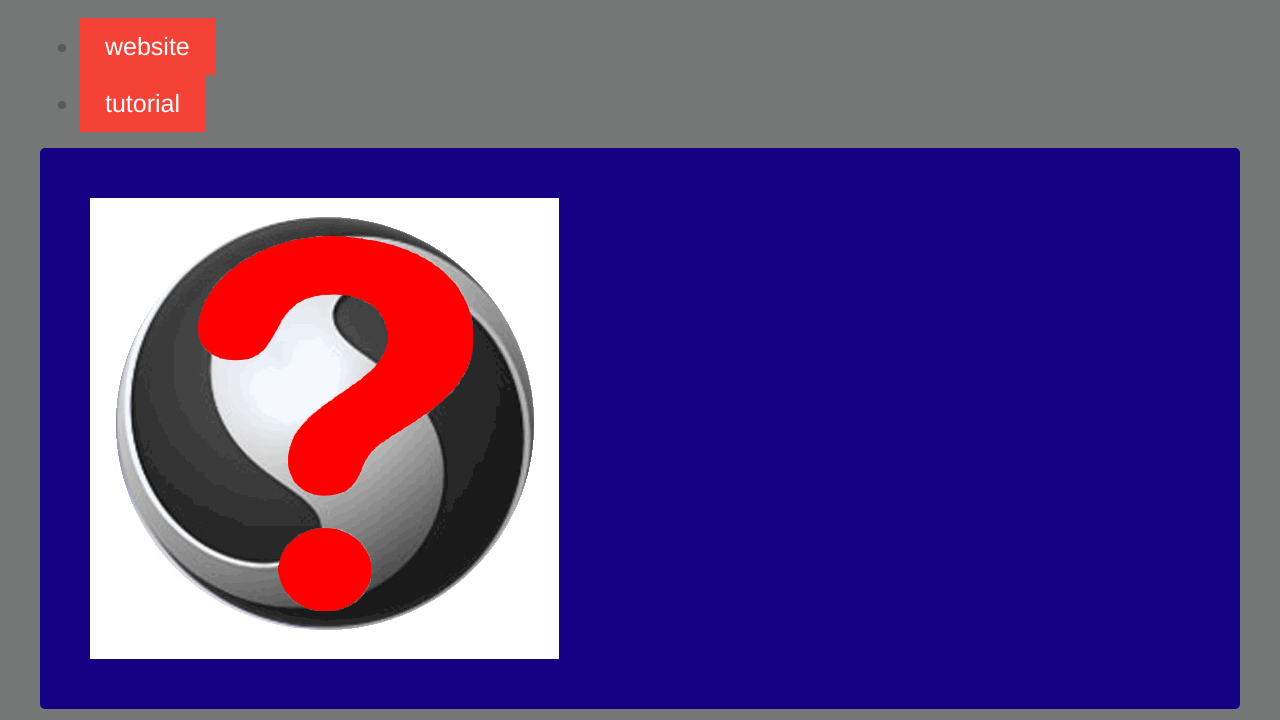
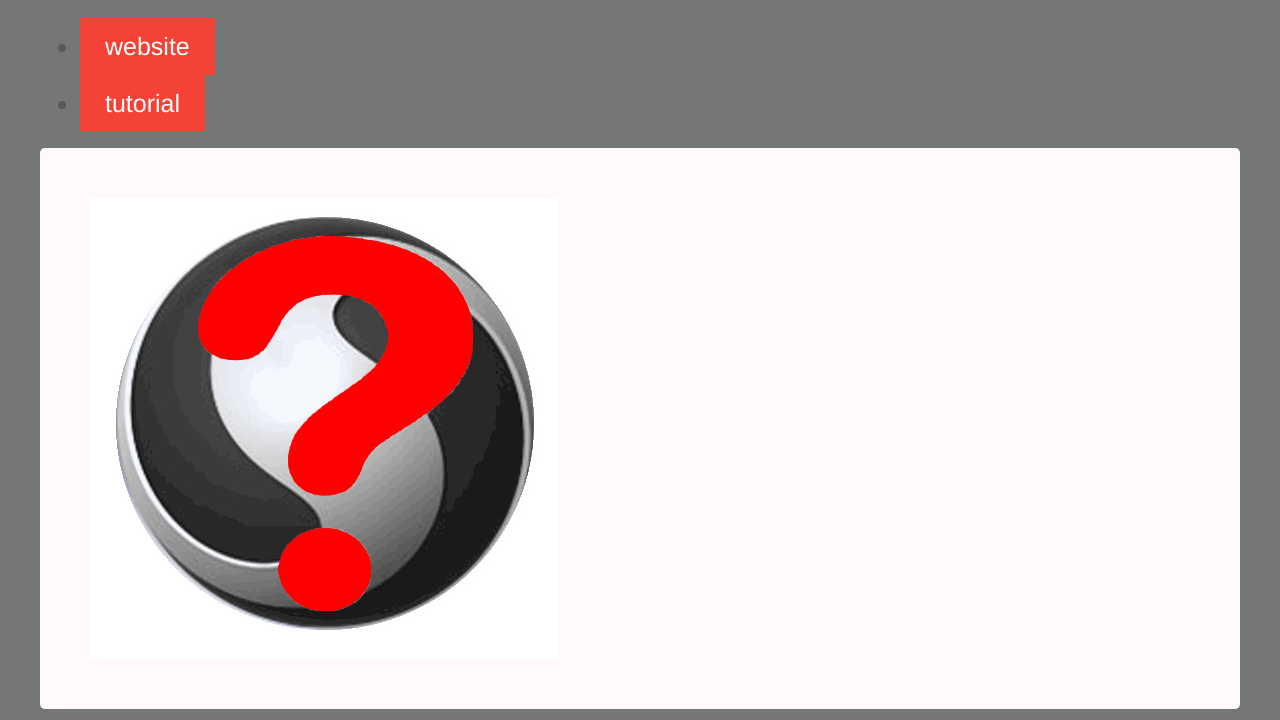
Before and after one commit to fishyfishington/What-is-Sculptris, a plain HTML site: page index.html in a window 1280 px wide. Shown: the part 80-800 px from the top of the page. Drawn offline with Linux system fonts and the light colour scheme.

Commit message:
Update grid.css

```diff
--- a/grid.css
+++ b/grid.css
@@ -75,7 +75,7 @@ a:hover, a:active {
 
 
 .box {
-   background-color: #160084;
+   background-color: #fff9f9;
   color: #fff;
   border-radius: 5px;
   padding: 50px;
```
